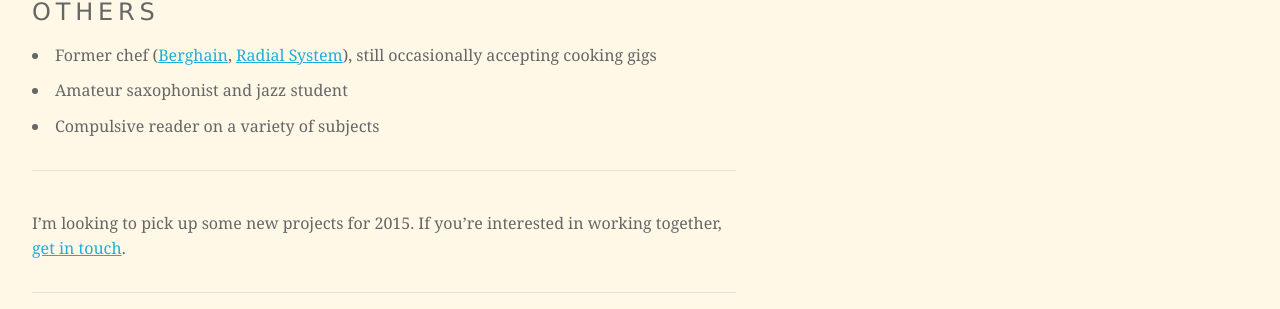
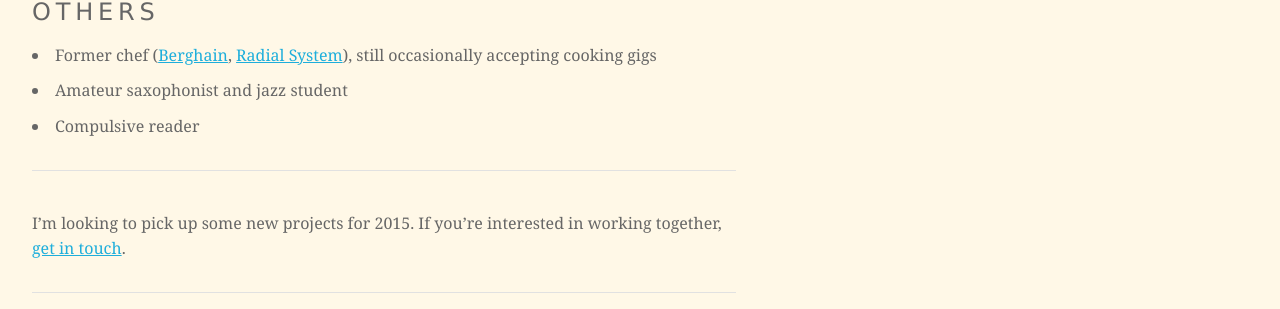
Before and after one commit to mrzool/mrzool.github.io, a Jekyll site: the page built from about/index.md, in a window 1280 px wide. Shown: the part 1188-1497 px from the top of the page. Built offline with Jekyll 4.4.1, drawn with Linux system fonts in a browser that asks for light colours.

Commit message:
Omit needless words

```diff
--- a/about/index.md
+++ b/about/index.md
@@ -39,7 +39,7 @@ Fluent in Italian, English and German.
 
 - Former chef ([Berghain](http://www.berghain.de/), [Radial System](http://www.radialsystem.de)), still occasionally accepting cooking gigs
 - Amateur saxophonist and jazz student
-- Compulsive reader on a variety of subjects
+- Compulsive reader
 
 * * * * *
 
```
